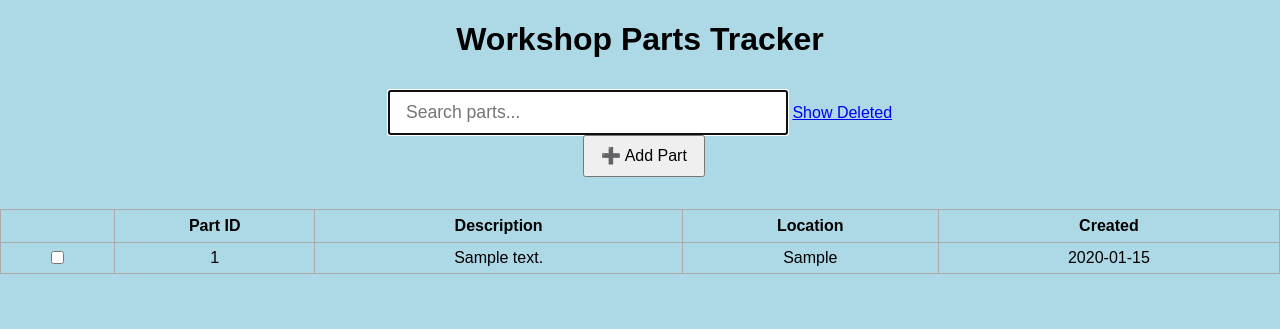
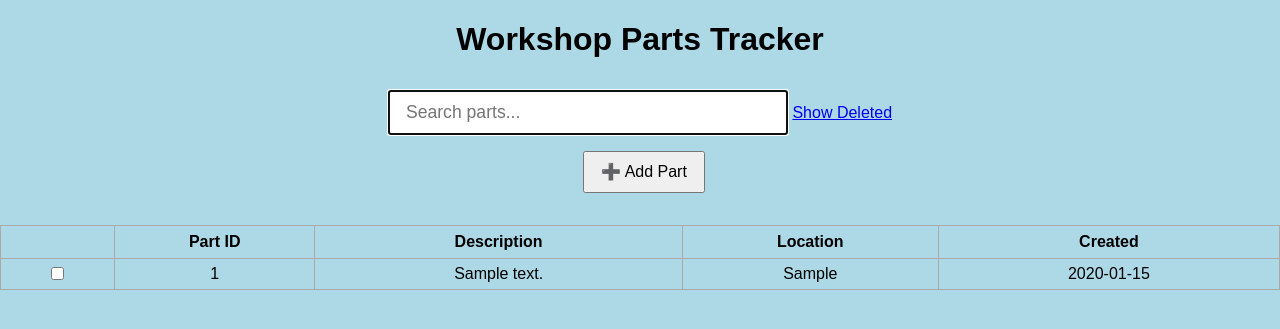
Before and after one commit to ndemarco/parts-locator, a Flask app: page / in a window 1280 px wide. Shown: the top 329 px of the page. Run offline with Flask 3, Linux system fonts and the light colour scheme; tables that the repository leaves empty hold one stand-in row (values such as "Sample post").

Commit message:
Move css from index.htm.

```diff
--- a/app/static/css/main.css
+++ b/app/static/css/main.css
@@ -72,3 +72,12 @@ table input[type="submit"] {
     font-size: 1rem;
     cursor: pointer;
 }
+
+
+ #action-bar {
+    margin-top: 1rem;
+    display: flex;
+    flex-wrap: wrap;
+    gap: 0.5rem;
+    justify-content: center;
+ }
```
